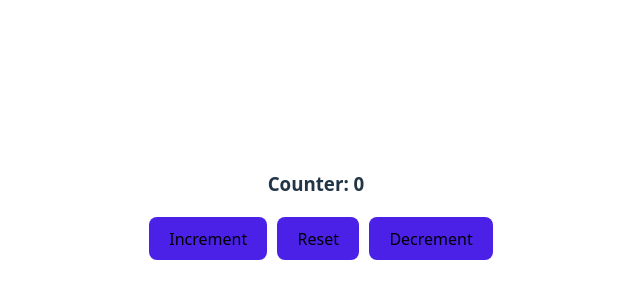
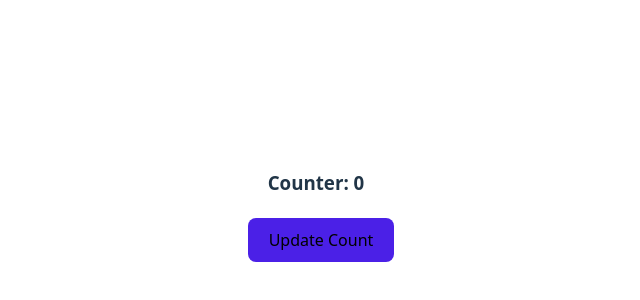
Before and after one commit to GeekShubhamRajput/react-19, a React (Vite) app in the folder my-react19-app/: page / in a window 1280 px wide. Shown: the part 194-494 px from the top of the page, without its empty margins (324-964 px from the left). Built offline with nearby package versions, Linux system fonts and the light colour scheme.

Commit message:
React Batch updates

```diff
--- a/my-react19-app/src/App.jsx
+++ b/my-react19-app/src/App.jsx
@@ -23,11 +23,12 @@ import { Menu } from './components/Menu.jsx'
 import { Counter } from './components/Counter.jsx'
 import { LoggedInCard } from './components/LoggedInCard.jsx'
 import { PrevStateCounter } from './components/PrevStateCounter.jsx'
+import { BatchingCounter } from './components/BatchingCounter.jsx'
 
 function App() {
   return (
     <>
-      <PrevStateCounter />
+      <BatchingCounter />
     </>
   )
 }
--- /dev/null
+++ b/my-react19-app/src/components/BatchingCounter.jsx
@@ -0,0 +1,27 @@
+import { useState } from "react"
+
+export const BatchingCounter = () => {
+  const [count, setCount] = useState(0)
+  const [msg, setMsg] = useState("")
+  const [isUpdated, setIsUpdated] = useState(false)
+
+  const handleCount = () => {
+    setCount((prev) => prev + 1)
+
+    setCount((prev) => prev + 5)
+
+    setCount((prev) => prev + 10)
+
+    setIsUpdated(true)
+
+    setMsg("Updated")
+  }
+
+  return(
+    <div>
+      <h3>Counter: {count}</h3>
+      <h4>{isUpdated && msg}</h4>
+      <button onClick={handleCount}>Update Count</button>
+    </div>
+  )
+}
```
